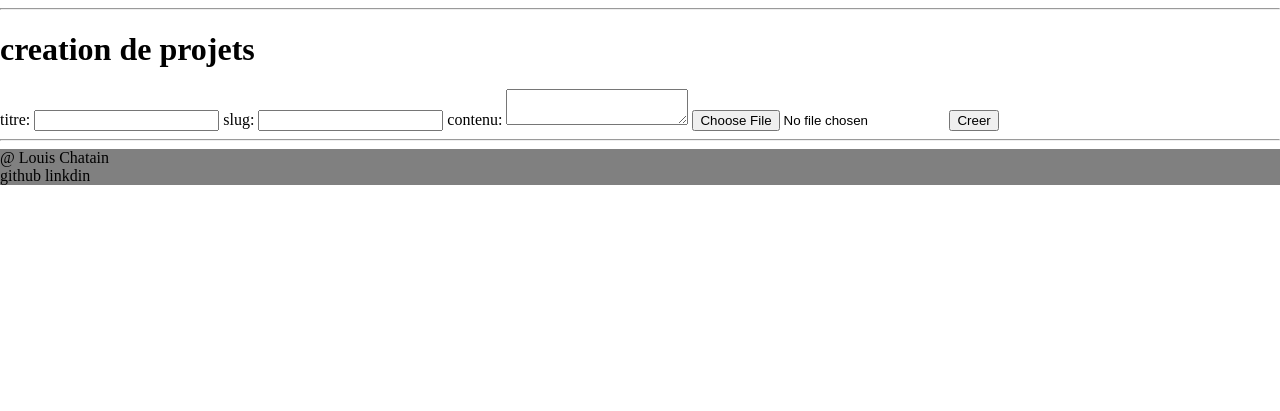
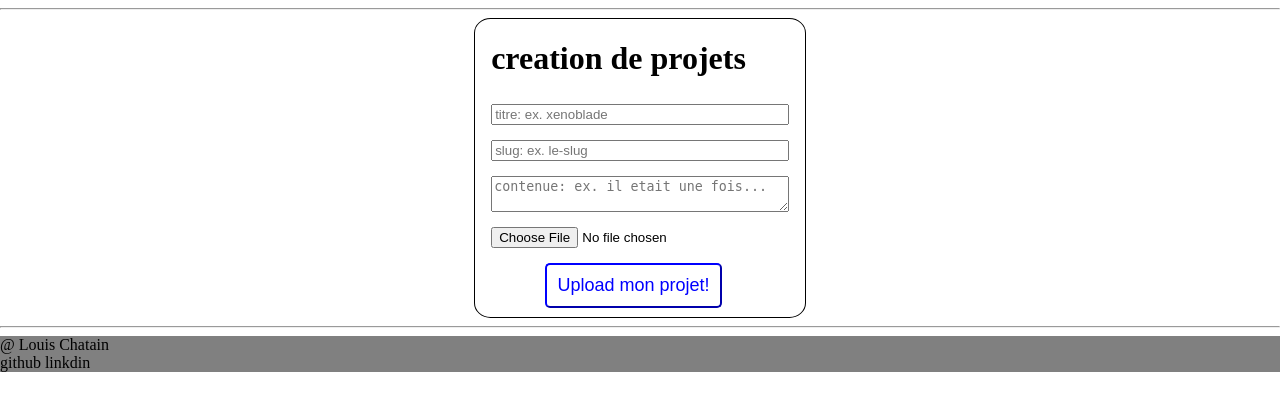
Before and after one commit to louis-chatain/website_python_flask_postgres, a Flask app: page /projets/creer in a window 1280 px wide. Shown: the part 109-520 px from the top of the page. Run offline with Flask 3, Linux system fonts and the light colour scheme.

Commit message:
ajout de css sur les formulaire

```diff
--- a/static/css/style.css
+++ b/static/css/style.css
@@ -105,6 +105,38 @@ section {
     border: 1px solid black;
 }
 
+.need_padding {
+    padding: 0 37%;
+}
+.form{
+    border: 1px solid black;
+    border-radius: 5%;
+}
+
+.form_div {
+    padding: 0 5%;
+    display: flex;
+    flex-direction: column;
+    justify-content: center;
+}
+
+.form input {
+    margin-top: 2%;
+    margin-bottom: 3%;
+}
+.form textarea{
+    margin-top: 2%;
+    margin-bottom: 3%;
+}
+.form button{
+    margin-top: 2%;
+    margin-bottom: 3%;
+}
+.form .projets_and_articles_header{
+    justify-content: center;
+    margin-right: 10%;
+}
+
 article div h2 {
     margin: 0px;
 }
--- a/templates/projet_creation.html
+++ b/templates/projet_creation.html
@@ -1,14 +1,17 @@
 {% extends "footer_header.html" %}
 {% block main %}
-<h1>creation de projets</h1>
-<form method="post" action="{{ url_for('add_projet') }}" enctype="multipart/form-data">
-    <label for="titre">titre:</label>
-    <input id="titre" type="text" name="titre" required>
-    <label for="slug">slug:</label>
-    <input id="slug" type="text" name="slug" required>
-    <label for="contenu">contenu:</label>
-    <textarea name="contenu" id="contenu" required></textarea>
-    <input type="file" name="image">
-    <input type="submit" value="Creer">
-</form>
+<div class="need_padding">
+    <form class="form" method="post" action="{{ url_for('add_projet') }}" enctype="multipart/form-data">
+        <div class="form_div">
+            <h1>creation de projets</h1>
+            <input id="titre" type="text" name="titre" placeholder="titre: ex. xenoblade" required>
+            <input id="slug" type="text" name="slug" placeholder="slug: ex. le-slug" required>
+            <textarea name="contenu" id="contenu" placeholder="contenue: ex. il etait une fois..." required></textarea>
+            <input type="file" name="image">
+        </div>
+        <div class="projets_and_articles_header">
+            <button type="submit">Upload mon projet!</button>
+        </div>
+    </form>
+</div>
 {% endblock %}
```
Also changed, not shown: templates/creation_article.html (+13 -10 lines), templates/login.html (+12 -8 lines), instance/db_51.db.
